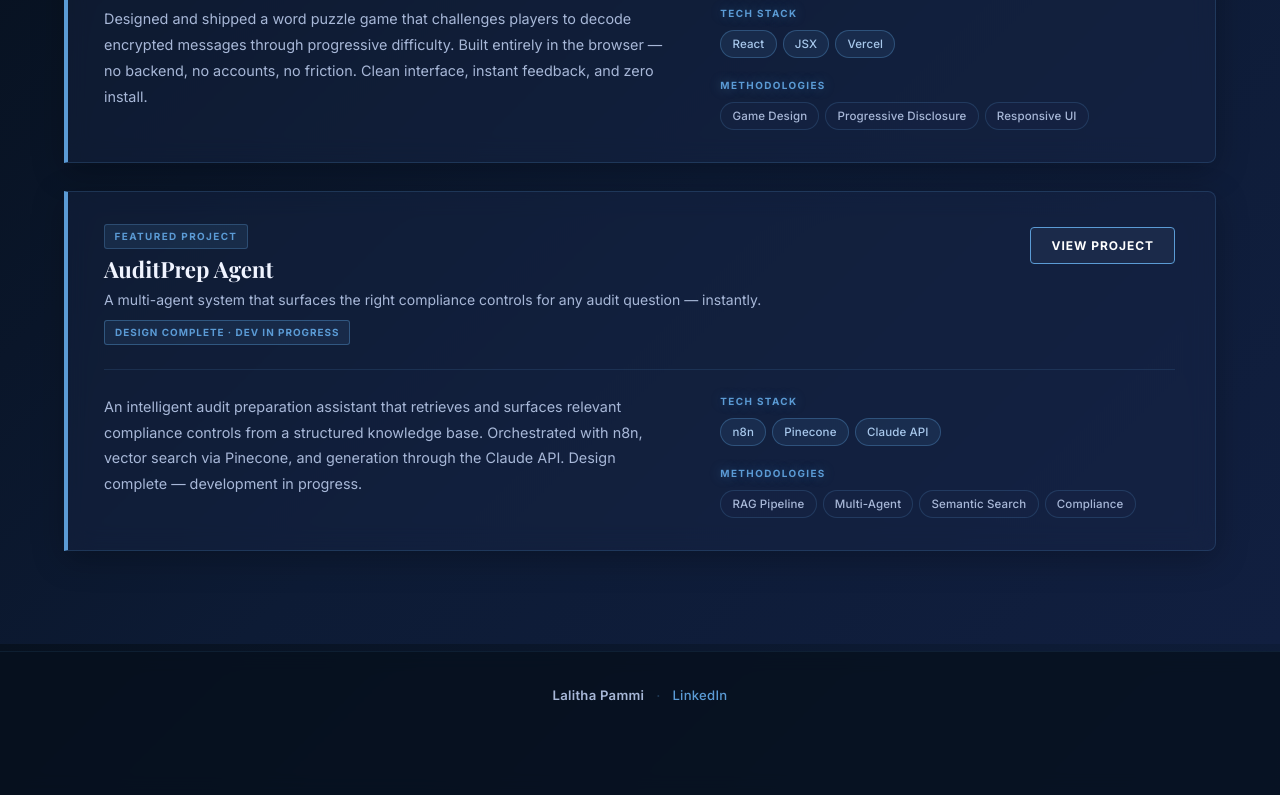
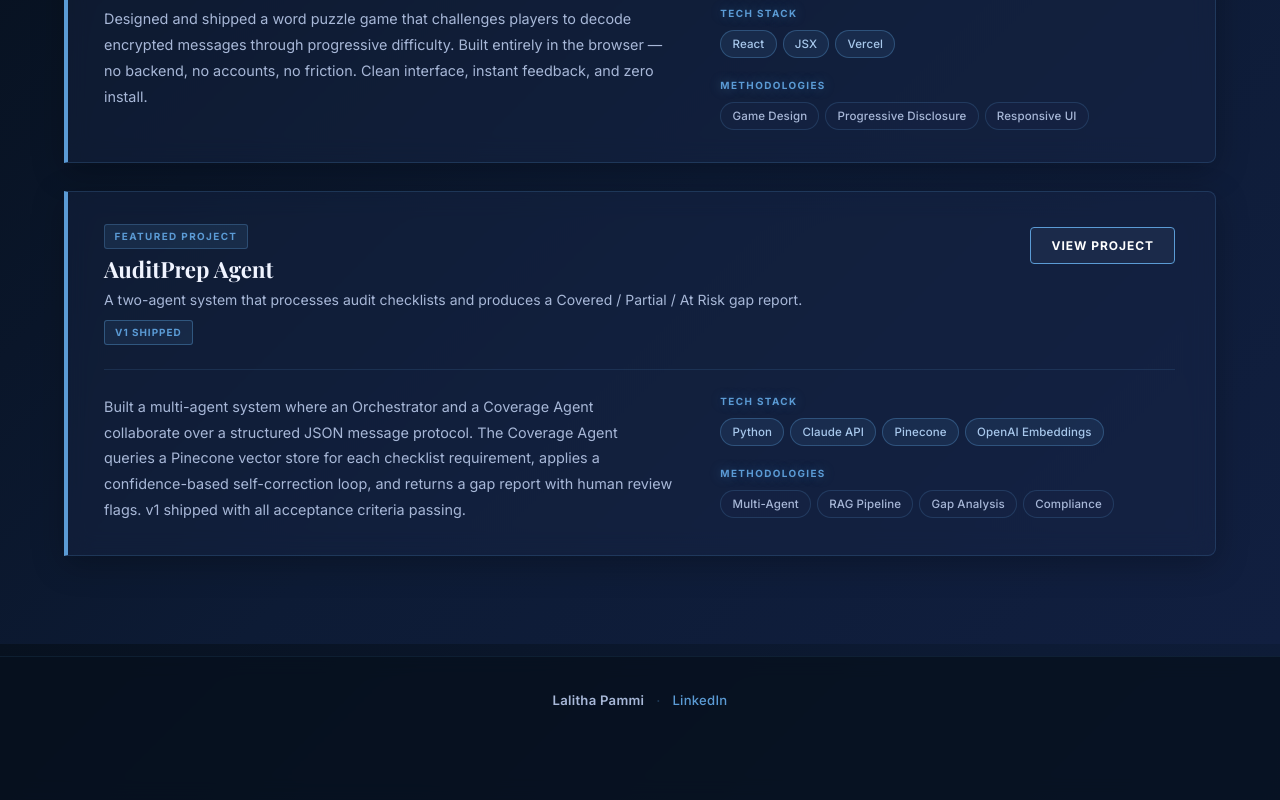
Before and after one commit to Lalitha23/My-Portfolio, a Next.js app in the folder My Portfolio/: page / in a window 1280 px wide. Shown: the part 1756-2556 px from the top of the page. Built offline with nearby package versions, Linux system fonts and the light colour scheme; a web font is replaced by a local one.

Commit message:
Updating project 3 homepage card

```diff
--- a/My Portfolio/components/ProjectsSection.jsx
+++ b/My Portfolio/components/ProjectsSection.jsx
@@ -31,16 +31,16 @@ const projects = [
   {
     id: 'project3',
     name: 'AuditPrep Agent',
-    tagline: 'A multi-agent system that surfaces the right compliance controls for any audit question — instantly.',
+    tagline: 'A two-agent system that processes audit checklists and produces a Covered / Partial / At Risk gap report.',
     description:
-      'An intelligent audit preparation assistant that retrieves and surfaces relevant compliance controls from a structured knowledge base. Orchestrated with n8n, vector search via Pinecone, and generation through the Claude API. Design complete — development in progress.',
-    stack: ['n8n', 'Pinecone', 'Claude API'],
-    methodologies: ['RAG Pipeline', 'Multi-Agent', 'Semantic Search', 'Compliance'],
+      'Built a multi-agent system where an Orchestrator and a Coverage Agent collaborate over a structured JSON message protocol. The Coverage Agent queries a Pinecone vector store for each checklist requirement, applies a confidence-based self-correction loop, and returns a gap report with human review flags. v1 shipped with all acceptance criteria passing.',
+    stack: ['Python', 'Claude API', 'Pinecone', 'OpenAI Embeddings'],
+    methodologies: ['Multi-Agent', 'RAG Pipeline', 'Gap Analysis', 'Compliance'],
     link: '/projects/project3',
     externalLink: null,
     externalLabel: null,
     comingSoon: false,
-    statusBadge: 'Design Complete · Dev In Progress',
+    statusBadge: 'v1 Shipped',
   },
 ];
 
```
